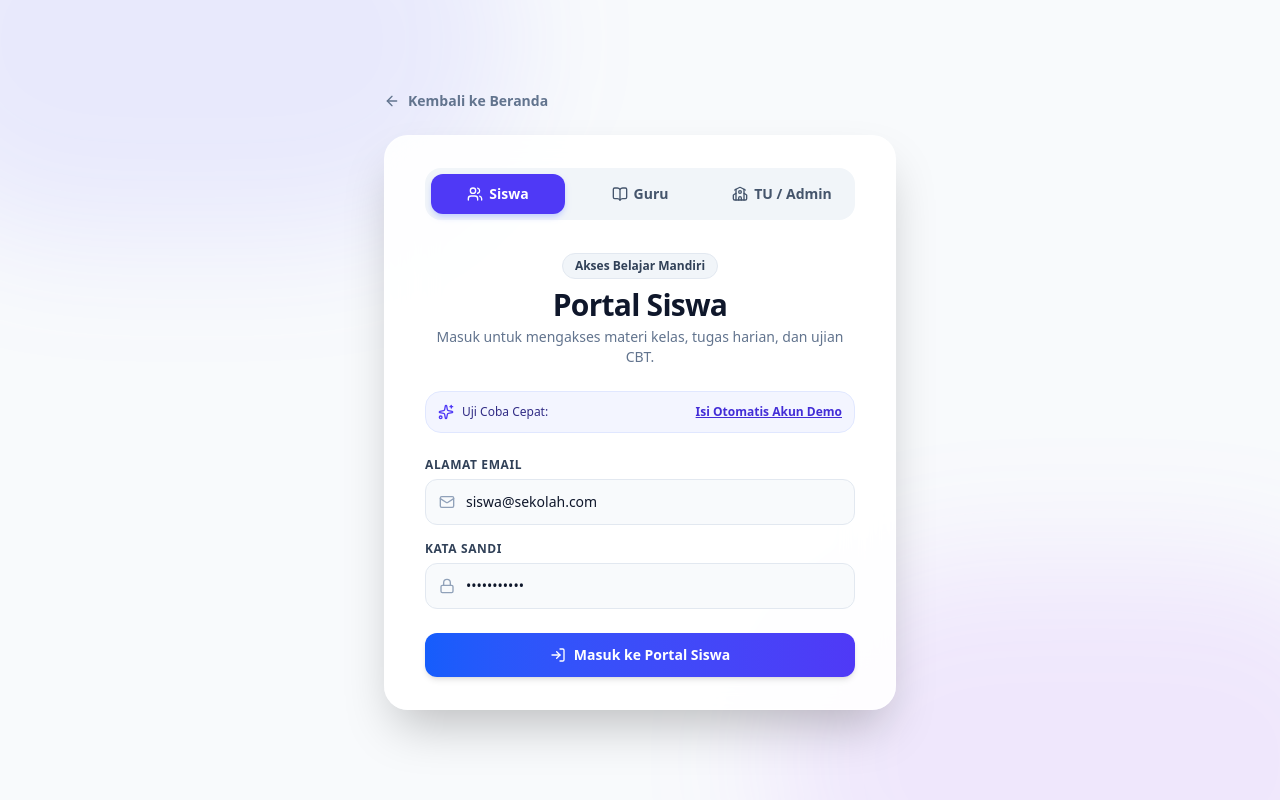
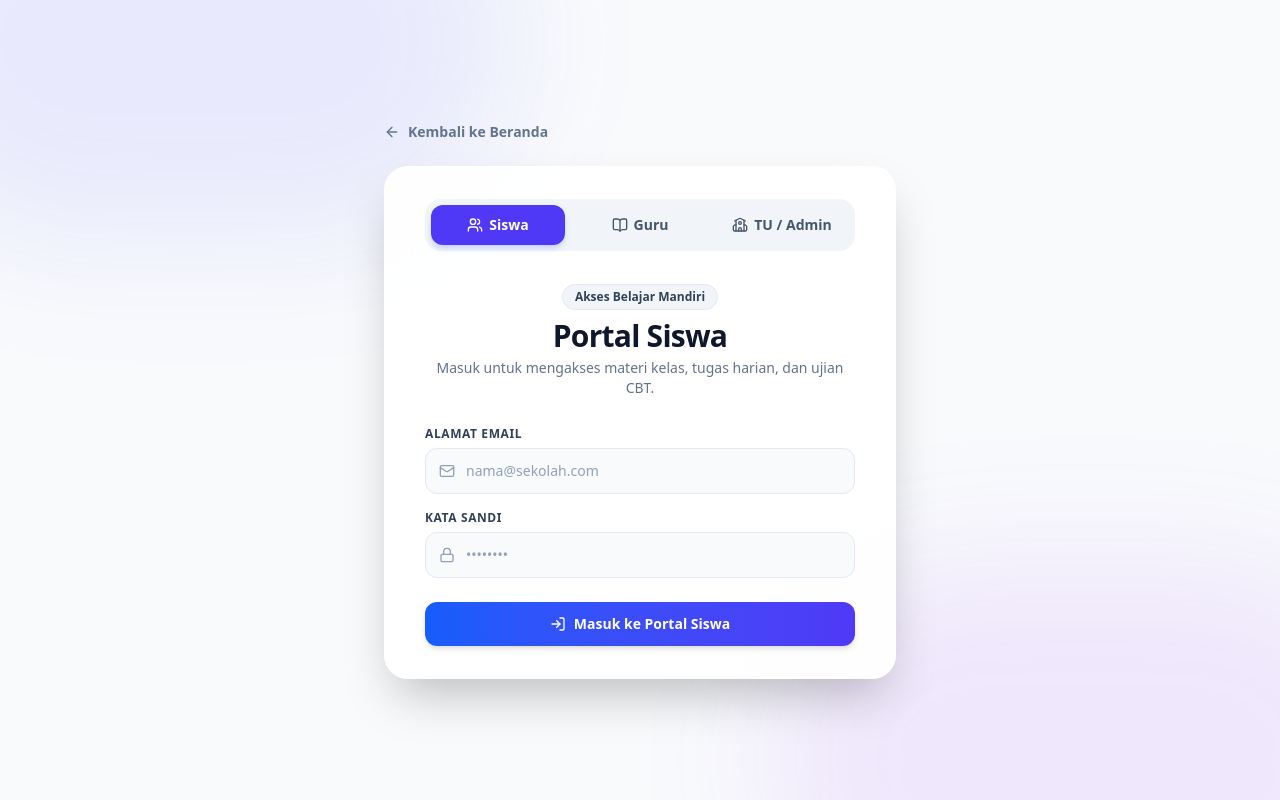
Before and after one commit to mang-nesaka/nesaka-LMS, a Next.js app: page /login in a window 1280 px wide. Built offline with nearby package versions, Linux system fonts and the light colour scheme.

Commit message:
feat: Hapus fitur dan kotak uji coba cepat akun demo pada halaman login

```diff
--- a/src/app/login/page.tsx
+++ b/src/app/login/page.tsx
@@ -4,7 +4,7 @@ import Link from 'next/link';
 import { motion } from 'framer-motion';
 import {
   Mail, Lock, ArrowLeft, LogIn, AlertCircle,
-  Users, BookOpen, School, Sparkles, CheckCircle2
+  Users, BookOpen, School
 } from 'lucide-react';
 import { useState, useEffect, Suspense } from 'react';
 import { useSearchParams } from 'next/navigation';
@@ -25,35 +25,14 @@ function LoginForm() {
   useEffect(() => {
     if (initialPortal === 'guru' || initialPortal === 'admin' || initialPortal === 'siswa') {
       setActivePortal(initialPortal);
-      if (initialPortal === 'siswa') {
-        setEmail('siswa@sekolah.com');
-        setPassword('password123');
-      } else if (initialPortal === 'guru') {
-        setEmail('guru@sekolah.com');
-        setPassword('password123');
-      } else {
-        setEmail('tu@sekolah.com');
-        setPassword('password123');
-      }
-    } else {
-      setEmail('siswa@sekolah.com');
-      setPassword('password123');
     }
   }, [initialPortal]);
 
   const selectPortal = (portal: PortalType) => {
     setActivePortal(portal);
     setError(null);
-    if (portal === 'siswa') {
-      setEmail('siswa@sekolah.com');
-      setPassword('password123');
-    } else if (portal === 'guru') {
-      setEmail('guru@sekolah.com');
-      setPassword('password123');
-    } else {
-      setEmail('tu@sekolah.com');
-      setPassword('password123');
-    }
+    setEmail('');
+    setPassword('');
   };
 
   async function handleSubmit(formData: FormData) {
@@ -74,8 +53,6 @@ function LoginForm() {
       desc: 'Masuk untuk mengakses materi kelas, tugas harian, dan ujian CBT.',
       themeColor: 'from-blue-600 to-indigo-600',
       activeTab: 'bg-indigo-600 text-white shadow-md shadow-indigo-200',
-      demoEmail: 'siswa@sekolah.com',
-      demoLabel: 'Gunakan Akun Siswa Demo (siswa@sekolah.com)',
     },
     guru: {
       title: 'Portal Guru & Pengajar',
@@ -83,8 +60,6 @@ function LoginForm() {
       desc: 'Masuk untuk membuat kelas, membagikan link rombel, dan upload soal CBT.',
       themeColor: 'from-purple-600 to-indigo-600',
       activeTab: 'bg-purple-600 text-white shadow-md shadow-purple-200',
-      demoEmail: 'guru@sekolah.com',
-      demoLabel: 'Gunakan Akun Guru Demo (guru@sekolah.com)',
     },
     admin: {
       title: 'Portal TU & Admin',
@@ -92,8 +67,6 @@ function LoginForm() {
       desc: 'Masuk untuk rekapitulasi data Dapodik dan manajemen sistem sekolah.',
       themeColor: 'from-slate-700 to-slate-900',
       activeTab: 'bg-slate-800 text-white shadow-md',
-      demoEmail: 'tu@sekolah.com',
-      demoLabel: 'Gunakan Akun Staf TU (tu@sekolah.com)',
     },
   }[activePortal];
 
@@ -162,7 +135,7 @@ function LoginForm() {
         </div>
 
         {/* Header Portal Info */}
-        <div className="text-center mb-6">
+        <div className="text-center mb-7">
           <span className="inline-block px-3 py-1 bg-slate-100 text-slate-700 text-xs font-bold rounded-full mb-2 border border-slate-200">
             {portalConfig.badge}
           </span>
@@ -172,24 +145,6 @@ function LoginForm() {
           <p className="text-slate-500 text-xs sm:text-sm mt-1">
             {portalConfig.desc}
           </p>
-        </div>
-
-        {/* Demo Fast Autofill Helper */}
-        <div className="mb-6 p-3 bg-indigo-50/70 border border-indigo-100 rounded-2xl flex items-center justify-between text-xs">
-          <div className="flex items-center gap-2">
-            <Sparkles className="w-4 h-4 text-indigo-600 shrink-0" />
-            <span className="text-indigo-900 font-medium">Uji Coba Cepat:</span>
-          </div>
-          <button
-            type="button"
-            onClick={() => {
-              setEmail(portalConfig.demoEmail);
-              setPassword('password123');
-            }}
-            className="font-bold text-indigo-700 hover:text-indigo-900 underline text-right"
-          >
-            Isi Otomatis Akun Demo
-          </button>
         </div>
 
         {/* Form Login */}
```
